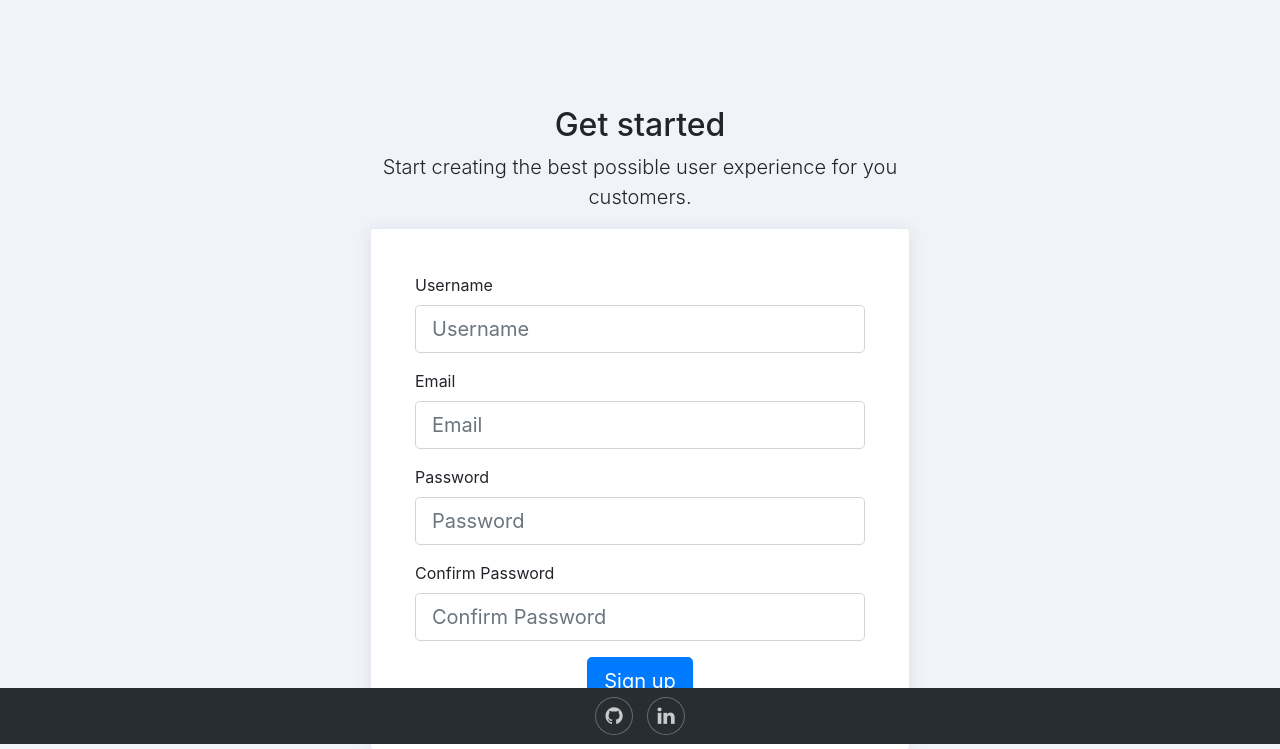
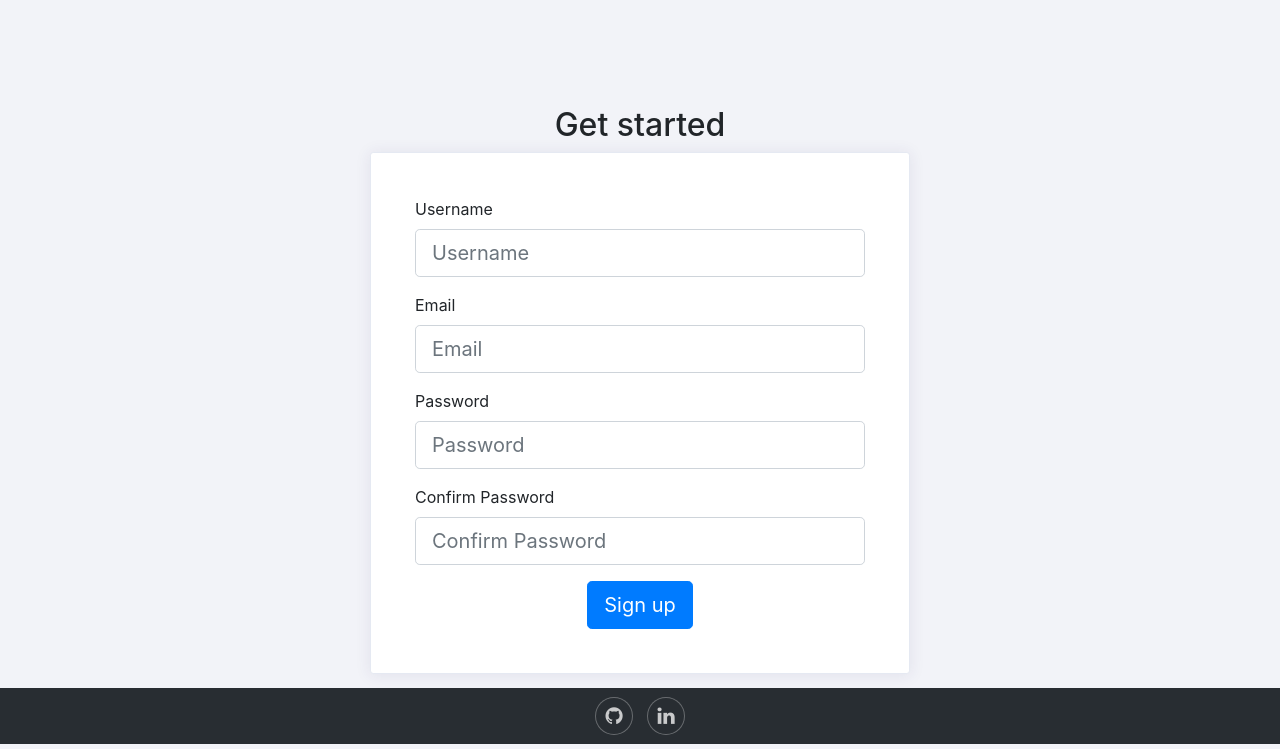
Before and after one commit to Amirxghd/MyChatApp, a Django app: page /account/register/ in a window 1280 px wide. Shown: the part 56-805 px from the top of the page. Run offline with Django 4.2, Linux system fonts and the light colour scheme; some libraries are stand-ins or nearby versions.

Commit message:
minor change

```diff
--- a/account/templates/account/login.html
+++ b/account/templates/account/login.html
@@ -15,7 +15,7 @@
                                 </div>
 
                                 <h6 class="h5 mb-0">Welcome back!</h6>
-                                <p class="text-muted mt-2 mb-5">Enter your email address and password to access admin panel.</p>
+                                <p class="text-muted mt-2 mb-5">Enter your email address and password to access.</p>
 
                                 <form method="post">
                                     {% csrf_token %}
--- a/account/templates/account/register.html
+++ b/account/templates/account/register.html
@@ -12,9 +12,6 @@
 
 						<div class="text-center mt-4">
 							<h1 class="h2">Get started</h1>
-							<p class="lead">
-								Start creating the best possible user experience for you customers.
-							</p>
 						</div>
 
 						<div class="card">
```
